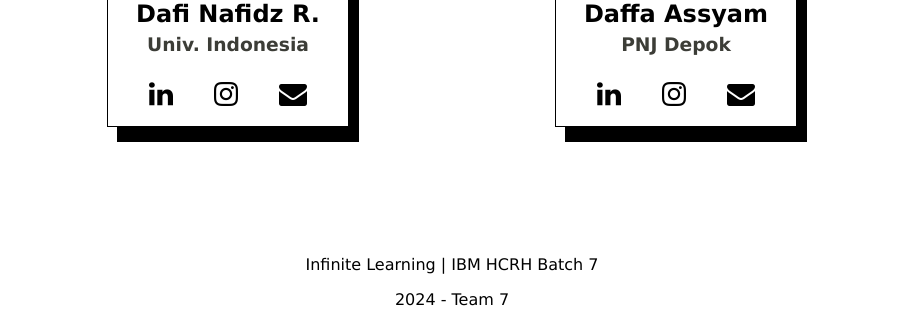
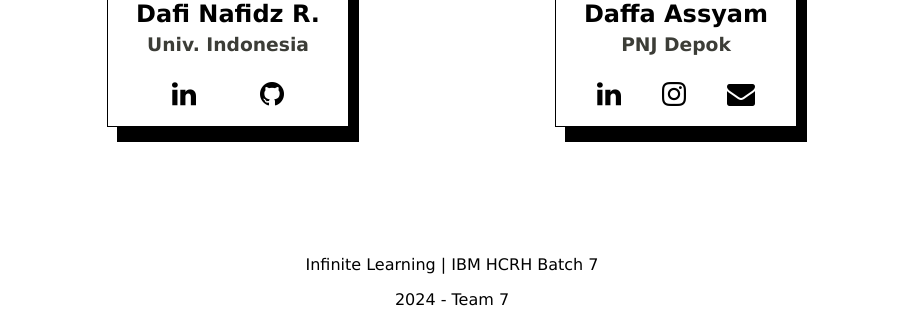
Before and after one commit to AT043/IBMCloud_StaticWeb, a plain HTML site: page index.html in a window 1280 px wide. Shown: the part 865-1190 px from the top of the page, without its empty margins (188-1101 px from the left). Drawn offline with Linux system fonts and the light colour scheme.

Commit message:
add dafi's socials

```diff
--- a/index.html
+++ b/index.html
@@ -66,9 +66,8 @@
 					<h3>Univ. Indonesia</h3>
 				</div>
 				<div class="social-media">
-					<a href="#"><i class="fa fa-linkedin" aria-hidden="true"></i></a>
-					<a href="#"><i class="fa fa-instagram" aria-hidden="true"></i></a>
-					<a href="#"><i class="fa fa-envelope" aria-hidden="true"></i></a>
+					<a href="https://www.linkedin.com/in/dafi-nafidz/"><i class="fa fa-linkedin" aria-hidden="true"></i></a>
+					<a href="https://github.com/ivanoxx"><i class="fa fa-github" aria-hidden="true"></i></a>
 				</div>
 			</div>
 			<div class="profile-card">
```
